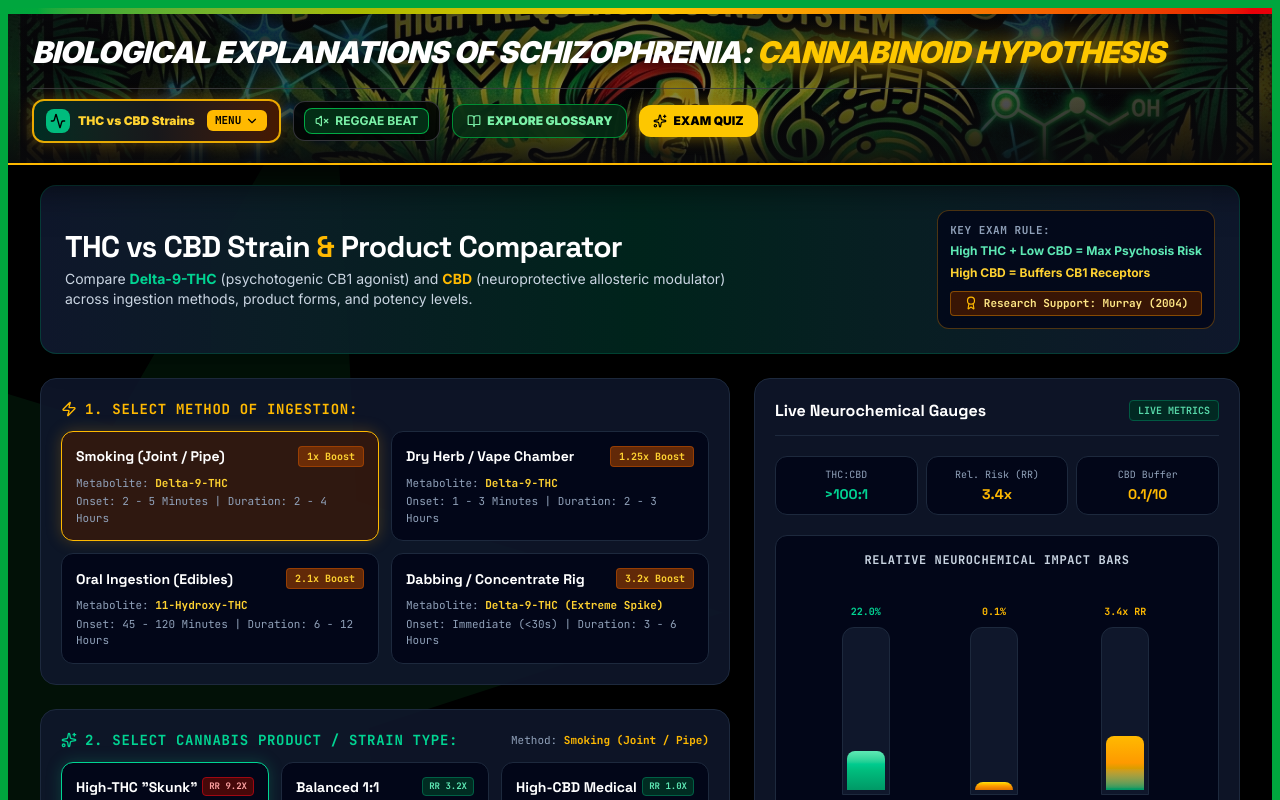
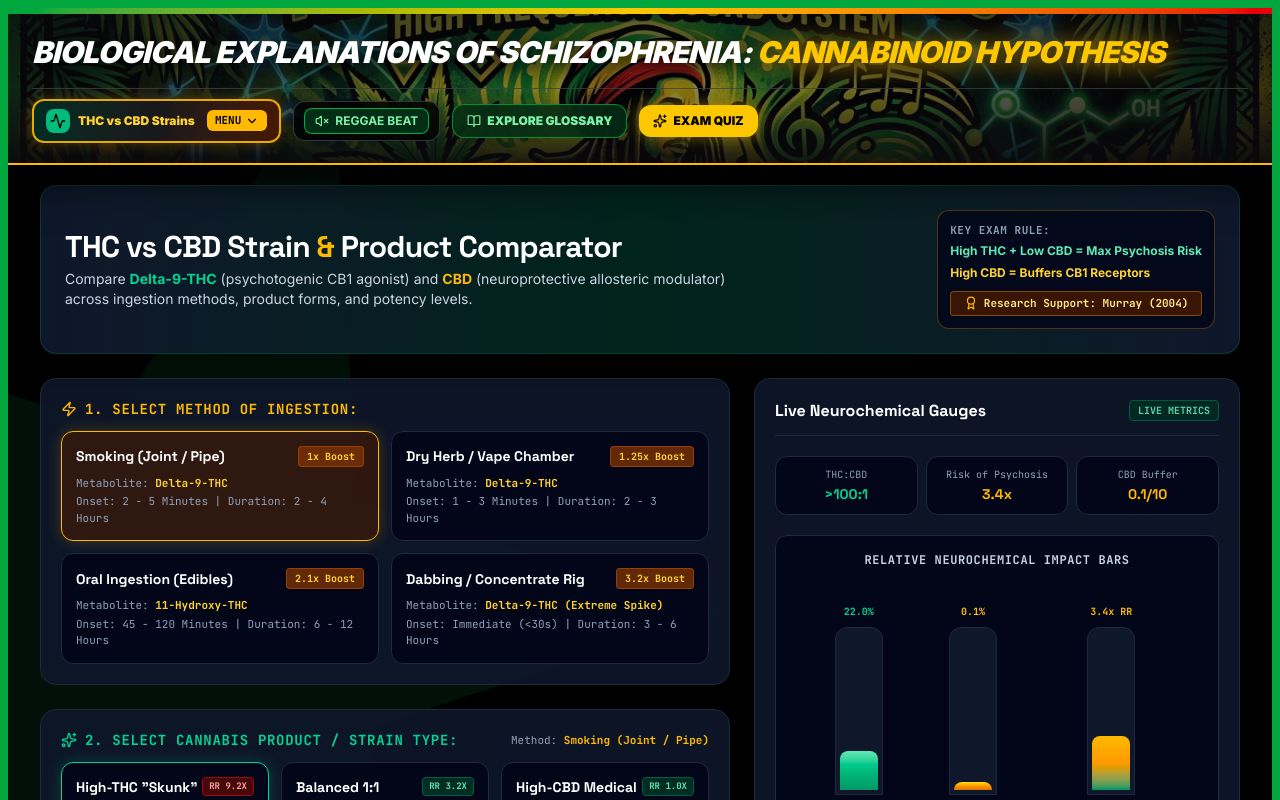
Before and after one commit to freudspal/Cannabis_self-learn, a React (Vite) app: page / in a window 1280 px wide. Shown: the top 800 px of the page. Built offline with nearby package versions, Linux system fonts and the light colour scheme.

Commit message:
Update labels for risk metrics in THCVSBDComparator

```diff
--- a/src/components/THCVSBDComparator.tsx
+++ b/src/components/THCVSBDComparator.tsx
@@ -271,7 +271,7 @@ export const THCVSBDComparator: React.FC<THCVSBDComparatorProps> = ({ onOpenStud
             </div>
 
             <div className="bg-slate-950 p-2.5 rounded-xl border border-slate-800 text-center">
-              <div className="text-[10px] font-mono text-slate-400">Rel. Risk (RR)</div>
+              <div className="text-[10px] font-mono text-slate-400">Risk of Psychosis</div>
               <div className={`text-sm font-display font-bold mt-0.5 ${
                 relativeRiskRatio > 6 ? 'text-red-400' : relativeRiskRatio > 3 ? 'text-amber-400' : 'text-emerald-400'
               }`}>
@@ -346,7 +346,7 @@ export const THCVSBDComparator: React.FC<THCVSBDComparatorProps> = ({ onOpenStud
                   />
                 </div>
                 <span className="text-[10px] font-mono font-bold text-slate-300 mt-2 text-center leading-tight">
-                  Relative<br />Risk Ratio
+                  Relative<br />Risk of Psychosis
                 </span>
               </div>
             </div>
```
